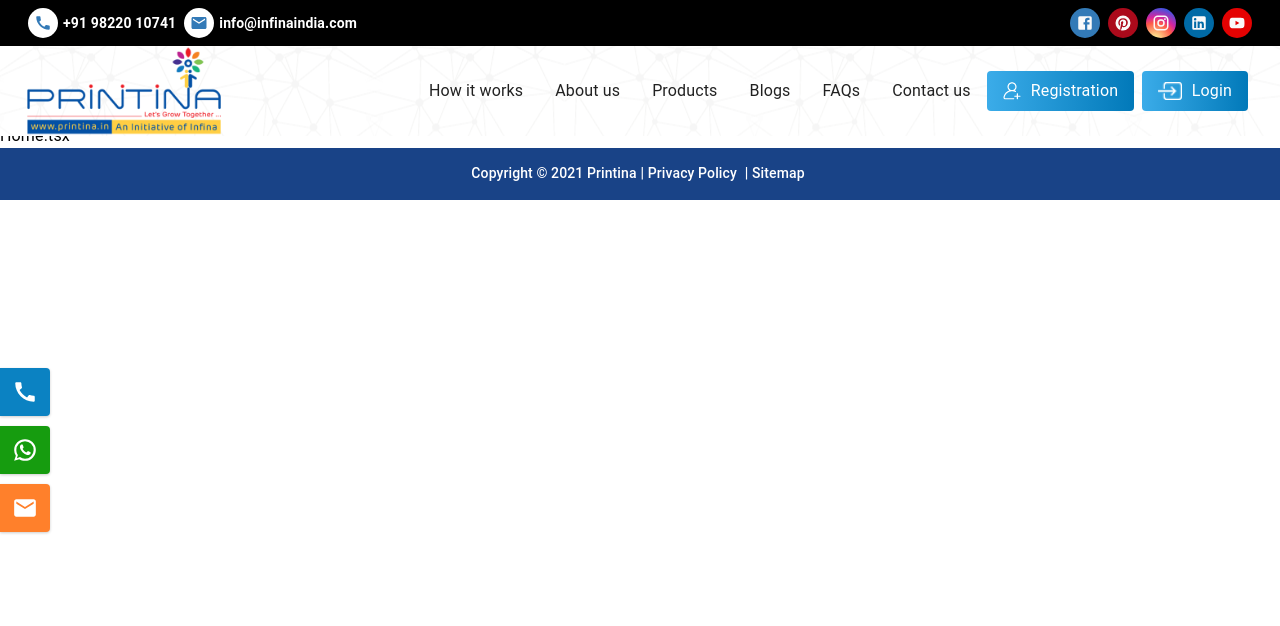
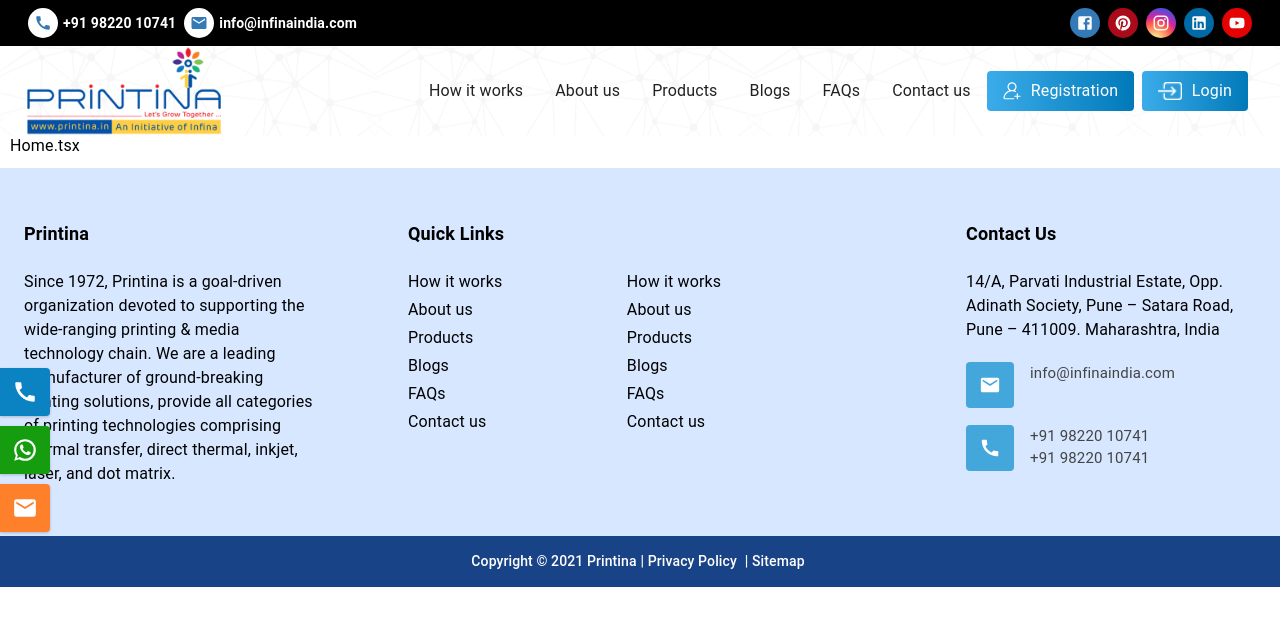
Before and after one commit to FinalPatel1678/Printina, a React (Create React App) app: page / in a window 1280 px wide. Shown: the top 626 px of the page. Built offline with nearby package versions, Linux system fonts and the light colour scheme.

Commit message:
footer-top mock up done

```diff
--- a/src/App.css
+++ b/src/App.css
@@ -1,4 +1,9 @@
 html, body {
-  height: 100%;
   width: 100%;
 }
+@media only screen and (max-width: 960px) {
+  .MuiContainer-fixed {
+    width: 100% !important;
+    max-width: 1500px !important;
+  }
+}
--- /dev/null
+++ b/src/Component/FooterTop.tsx
@@ -0,0 +1,162 @@
+import { createStyles, makeStyles, Theme } from '@material-ui/core/styles';
+import Typography from '@material-ui/core/Typography';
+import React, { useEffect, useState } from 'react';
+import { Box, Container, Grid, Link, List, ListItem } from '@material-ui/core';
+import { footerTop, headerRoutes } from '../routes';
+import { NavLink, useLocation } from 'react-router-dom';
+import CallIcon from '@material-ui/icons/Call';
+import EmailIcon from '@material-ui/icons/Email';
+
+const useStyles = makeStyles((theme: Theme) =>
+  createStyles({
+    root: {
+      flexGrow: 1,
+      backgroundColor: '#d7e7ff',
+      padding: '50px 0',
+    },
+    title: {
+      fontWeight: 600,
+      marginBottom: 20,
+      fontSize: 18
+    },
+    quickLinksTitle: {
+      paddingLeft: 70,
+      fontWeight: 600,
+      marginBottom: 20,
+      fontSize: 18
+    },
+    quickLinks: {
+      padding: '0 70px !important',
+      '& ul': {
+        paddingTop: 0,
+        paddingBottom: 0,
+        '& a': {
+          paddingLeft: 0,
+          paddingRight: 0,
+          paddingTop: 0,
+          background: 'transparent !important',
+        },
+        '& a:hover': {
+          color: '#333',
+          fontWeight: 600,
+          textDecoration: 'none'
+        }
+      },
+    },
+    links: {
+      paddingRight: 10,
+      width: '45%'
+    },
+    contact: {
+      display: 'table',
+      width: '100%',
+    },
+    contactIcon: {
+      width: 54,
+      display: 'table-cell',
+      verticalAlign: 'top',
+      '& svg': {
+        fontSize: 22,
+        padding: '12px 13px',
+        backgroundColor: '#43a7dc',
+        textAlign: 'center',
+        lineHeight: 44,
+        borderRadius: 4,
+        color: '#fff'
+      }
+    },
+    contactLink: {
+      display: 'table-cell',
+      verticalAlign: 'top',
+      paddingLeft: 10,
+      '& a': {
+        fontSize: 15,
+        color: '#444',
+        display: 'block',
+        textDecoration: 'none'
+      },
+      '& a:hover': {
+        color: '#333',
+        fontWeight: 600,
+        textDecoration: 'none'
+      }
+    }
+  }),
+);
+
+const FooterTop: React.FC = () => {
+  const classes = useStyles();
+  const path=useLocation()
+  const [shouldVisible, setShouldVisible] = useState<boolean>(false)
+
+  useEffect(() => {
+    setShouldVisible(false)
+    footerTop.map((route) => {
+      if (route['link'] === path.pathname) {
+        setShouldVisible(true)
+      }
+    })
+  }, [path])
+
+  if (!shouldVisible) {
+    return null
+  }
+
+  return (
+    <Typography component='div' className={classes.root}>
+      <Container fixed>
+        <Grid container spacing={3}>
+          <Grid item xs={3}>
+            <Typography className={classes.title} variant='subtitle1'>Printina</Typography>
+            <Typography component='p'> Since 1972, Printina is a goal-driven organization devoted to supporting the wide-ranging printing & media technology chain. We are a leading manufacturer of ground-breaking printing solutions, provide all categories of printing technologies comprising thermal transfer, direct thermal, inkjet, laser, and dot matrix.</Typography>
+          </Grid>
+          <Grid item xs={6}>
+            <Typography className={classes.quickLinksTitle} variant='subtitle1'>Quick Links</Typography>
+            <Box display='flex' className={classes.quickLinks}>
+              <Box className={classes.links}>
+                <List dense>
+                  {headerRoutes.map((page) => (
+                    <ListItem button to={page['link']} component={NavLink} key={page['text']} >
+                      {page["text"]}
+                    </ListItem>
+                  ))}
+                </List>
+              </Box>
+              <Box className={classes.links}>
+                <List dense>
+                  {headerRoutes.map((page) => (
+                    <ListItem button to={page['link']} component={NavLink} key={page['text']} >
+                      {page["text"]}
+                    </ListItem>
+                  ))}
+                </List>
+              </Box>
+            </Box>
+          </Grid>
+          <Grid item xs={3}>
+            <Typography className={classes.title} variant='subtitle1'>Contact Us</Typography>
+            <Typography component='p'>14/A, Parvati Industrial Estate, Opp. Adinath Society, Pune – Satara Road, Pune – 411009. Maharashtra, India</Typography>
+            <Typography component='div' style={{ marginTop: 20 }} className={classes.contact}>
+              <Typography component='div' className={classes.contactIcon}>
+                <EmailIcon />
+              </Typography>
+              <Typography component='div' className={classes.contactLink}>
+                <Link href='mailto:info@infinaindia.com'>info@infinaindia.com</Link>
+              </Typography>
+            </Typography>
+            <Typography component='div' style={{ marginTop: 10 }} className={classes.contact}>
+              <Typography component='div' className={classes.contactIcon}>
+                <CallIcon />
+              </Typography>
+              <Typography component='div' className={classes.contactLink}>
+                <Link href='tel:+919822010741'>+91 98220 10741</Link>
+                <Link href='tel:+919822010741'>+91 98220 10741</Link>
+              </Typography>
+            </Typography>
+          </Grid>
+        </Grid>
+      </Container>
+    </Typography>
+  );
+}
+export default FooterTop;
--- a/src/Component/Layout.tsx
+++ b/src/Component/Layout.tsx
@@ -4,11 +4,12 @@ import Header from "./AppBar";
 import { createStyles, makeStyles, Theme, createMuiTheme, ThemeProvider, Typography } from "@material-ui/core";
 import Footer from "./Footer";
 import DirectionHeader from "./DirectionHeader";
+import FooterTop from "./FooterTop";
 
 const useStyles = makeStyles((theme: Theme) =>
   createStyles({
     root: {
-      display: 'flex'
+      display: 'flex',
     },
     drawerHeader: {
       marginTop: 60,
@@ -24,12 +25,9 @@ const useStyles = makeStyles((theme: Theme) =>
     content: {
       flexGrow: 1,
       marginRight: 0,
-      '& div': {
-        padding: '0 !important'
-      }
     },
   }));
-const Layout: React.FC<{}> = ({ children }: React.PropsWithChildren<{}>) => {
+const Layout: React.FC = ({ children }: React.PropsWithChildren<{}>) => {
 
   const classes = useStyles();
   const theme = createMuiTheme({
@@ -48,6 +46,7 @@ const Layout: React.FC<{}> = ({ children }: React.PropsWithChildren<{}>) => {
           <div className={classes.drawerHeader} />
           <DirectionHeader/>
           {children}
+          <FooterTop/>
           <Footer />
         </main>
         <ResponsiveDrawer />
--- a/src/routes.ts
+++ b/src/routes.ts
@@ -34,6 +34,12 @@ export const authRoutes: IRoute[] = [
     { text: 'Registration', link: `/registration`, component: Registration },
     { text: 'Login', link: `/login`, component: Login }]
 
+export const footerTop: IRoute[] = [
+    ...homeRoutes,
+    { text: 'Products', link: `/products`, component: Products },
+    { text: 'Blogs', link: `/blogs`, component: Blogs },
+    { text: 'FAQs', link: `/faqs`, component: FAQs }]
+
 const routes: IRoute[] = [...headerRoutes, ...footerRoutes, ...homeRoutes, ...authRoutes]
 
 export default routes;
```
